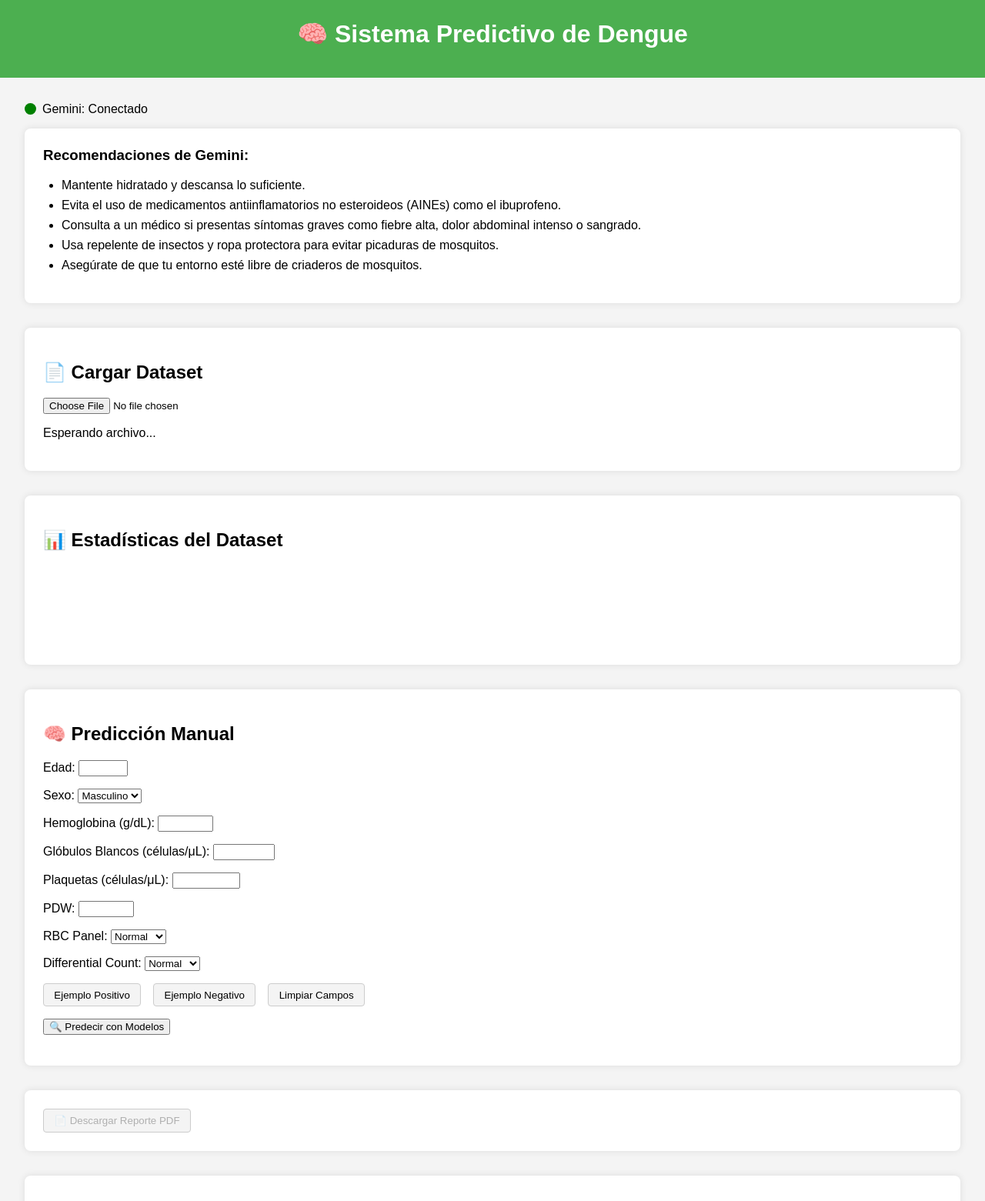
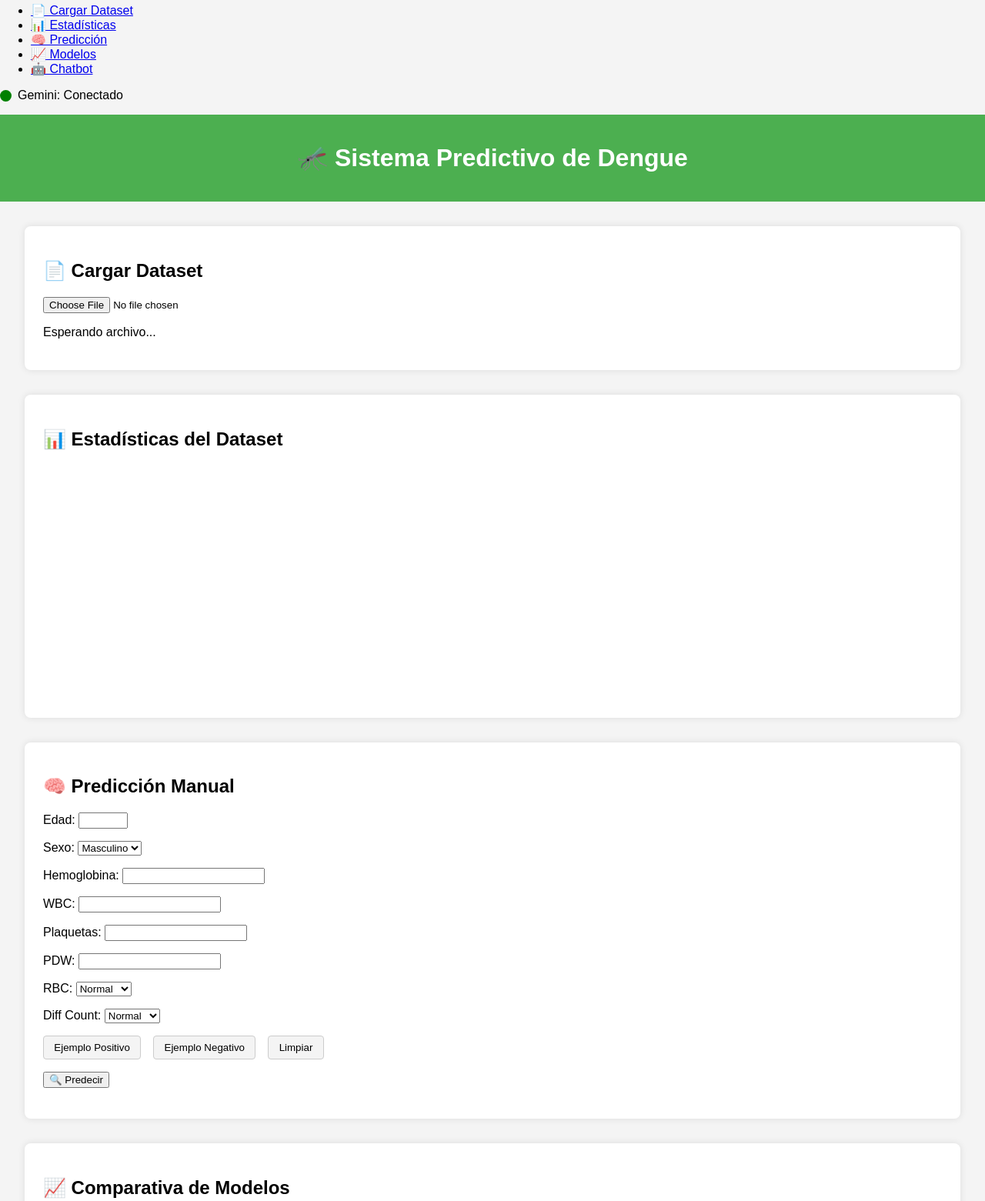
Before and after one commit to Jamp1416/DENGUE, a plain HTML site: page index.html in a window 1280 px wide. Shown: the part 12-1573 px from the top of the page at 77% size. Drawn offline with nearby package versions, Linux system fonts and the light colour scheme.

Commit message:
index.html

```diff
--- a/index.html
+++ b/index.html
@@ -1,87 +1,91 @@
 <!DOCTYPE html>
 <html lang="es">
 <head>
-  <meta charset="UTF-8" />
-  <meta name="viewport" content="width=device-width, initial-scale=1.0"/>
+  <meta charset="UTF-8">
+  <meta name="viewport" content="width=device-width, initial-scale=1.0">
   <title>🦟 Sistema Predictivo de Dengue</title>
-  <link rel="stylesheet" href="style.css" />
+  <link rel="stylesheet" href="style.css">
   <script src="https://cdnjs.cloudflare.com/ajax/libs/xlsx/0.18.5/xlsx.full.min.js"></script>
   <script src="https://cdn.jsdelivr.net/npm/chart.js"></script>
   <script src="https://cdnjs.cloudflare.com/ajax/libs/jspdf/2.5.1/jspdf.umd.min.js"></script>
   <script src="https://cdnjs.cloudflare.com/ajax/libs/jspdf-autotable/3.5.28/jspdf.plugin.autotable.min.js"></script>
 </head>
 <body>
+
+<nav>
+  <ul>
+    <li><a href="#cargar">📄 Cargar Dataset</a></li>
+    <li><a href="#estadisticas">📊 Estadísticas</a></li>
+    <li><a href="#prediccion">🧠 Predicción</a></li>
+    <li><a href="#comparativa">📈 Modelos</a></li>
+    <li><a href="#chatbot">🤖 Chatbot</a></li>
+  </ul>
+  <div id="geminiStatus">
+    <div class="led connected" id="geminiLed"></div>
+    <span>Gemini: Conectado</span>
+  </div>
+</nav>
+
 <header>
-    <h1>🧠 Sistema Predictivo de Dengue</h1>
+  <h1>🦟 Sistema Predictivo de Dengue</h1>
 </header>
 
 <main>
-    <div id="geminiStatus">
-      <div class="led disconnected" id="geminiLed"></div>
-      <span>Gemini: Desconectado</span>
-    </div>
 
-    <div id="geminiRecommendations"></div>
-
-    <section class="form-section">
+<section id="cargar" class="form-section">
   <h2>📄 Cargar Dataset</h2>
-      <input type="file" id="excelFile" accept=".xlsx, .xls" />
+  <input type="file" id="excelFile" accept=".xlsx, .xls">
   <p id="loadStatus">Esperando archivo...</p>
   <div id="dataPreview" class="data-preview"></div>
 </section>
 
-    <section class="form-section">
+<section id="estadisticas" class="form-section">
   <h2>📊 Estadísticas del Dataset</h2>
-      <canvas id="ageChart" width="200" height="100"></canvas>
-      <canvas id="sexChart" width="200" height="100"></canvas>
+  <div class="chart-container">
+    <canvas id="ageChart" width="300" height="300"></canvas>
+    <canvas id="sexChart" width="300" height="300"></canvas>
+  </div>
 </section>
 
-    <section class="form-section">
+<section id="prediccion" class="form-section">
   <h2>🧠 Predicción Manual</h2>
   <div class="form-group">
-        <label for="age">Edad:</label>
+    <label>Edad:</label>
     <input type="number" id="age" min="0" max="120">
   </div>
-
   <div class="form-group">
-        <label for="sex">Sexo:</label>
+    <label>Sexo:</label>
     <select id="sex">
       <option value="male">Masculino</option>
       <option value="female">Femenino</option>
       <option value="child">Niño/Niña</option>
     </select>
   </div>
-
   <div class="form-group">
-        <label for="haemoglobin">Hemoglobina (g/dL):</label>
-        <input type="number" step="0.1" id="haemoglobin" min="5" max="20">
+    <label>Hemoglobina:</label>
+    <input type="number" id="haemoglobin" step="0.1">
   </div>
-
   <div class="form-group">
-        <label for="wbc">Glóbulos Blancos (células/μL):</label>
-        <input type="number" id="wbc" min="1000" max="50000">
+    <label>WBC:</label>
+    <input type="number" id="wbc">
   </div>
-
   <div class="form-group">
-        <label for="platelets">Plaquetas (células/μL):</label>
-        <input type="number" id="platelets" min="10000" max="500000">
+    <label>Plaquetas:</label>
+    <input type="number" id="platelets">
   </div>
-
   <div class="form-group">
-        <label for="pdw">PDW:</label>
-        <input type="number" step="0.1" id="pdw" min="5" max="30">
+    <label>PDW:</label>
+    <input type="number" id="pdw" step="0.1">
   </div>
-
   <div class="form-group">
-        <label for="rbc">RBC Panel:</label>
+    <label>RBC:</label>
     <select id="rbc">
       <option value="0">Normal</option>
       <option value="1">Anormal</option>
     </select>
   </div>
-
   <div class="form-group">
-        <label for="diffCount">Differential Count:</label>
+    <label>Diff Count:</label>
     <select id="diffCount">
       <option value="0">Normal</option>
       <option value="1">Anormal</option>
@@ -91,29 +95,33 @@
   <div class="button-group">
     <button id="examplePositiveBtn" class="secondary-btn">Ejemplo Positivo</button>
     <button id="exampleNegativeBtn" class="secondary-btn">Ejemplo Negativo</button>
-        <button id="clearBtn" class="secondary-btn">Limpiar Campos</button>
+    <button id="clearBtn" class="secondary-btn">Limpiar</button>
   </div>
 
-      <button id="predictBtn">🔍 Predecir con Modelos</button>
+  <button id="predictBtn">🔍 Predecir</button>
   <div id="result" class="prediction-box"></div>
 </section>
 
-    <section class="form-section">
-      <button id="downloadReport" class="secondary-btn" disabled>📄 Descargar Reporte PDF</button>
+<section id="comparativa" class="form-section">
+  <h2>📈 Comparativa de Modelos</h2>
+  <canvas id="modelsComparisonChart" width="300" height="300"></canvas>
+  <button id="downloadReport">📄 Descargar Reporte PDF</button>
 </section>
 
-    <section class="form-section">
+<section id="chatbot" class="form-section">
   <h2>🤖 Chatbot Gemini</h2>
+  <div id="geminiRecommendations"></div>
   <div id="chatContainer">
     <div id="chatMessages"></div>
-        <input type="text" id="chatInput" placeholder="Escribe tu pregunta..." />
+    <input type="text" id="chatInput" placeholder="Haz una pregunta sobre dengue...">
     <button id="sendBtn">Enviar</button>
   </div>
 </section>
+
 </main>
 
 <footer>
-    <p>Desarrollado por Jose Angel Montiel y Luis Daza Mosquera - Estudiantes de Ingeniería de Sistemas · 2025</p>
+  <p>Desarrollado por Jose Angel Montiel & Luis Daza Mosquera · Ingeniería de Sistemas 2025</p>
 </footer>
 
 <script src="script.js"></script>
```
Lines whose indentation alone changed are shown as unchanged.
